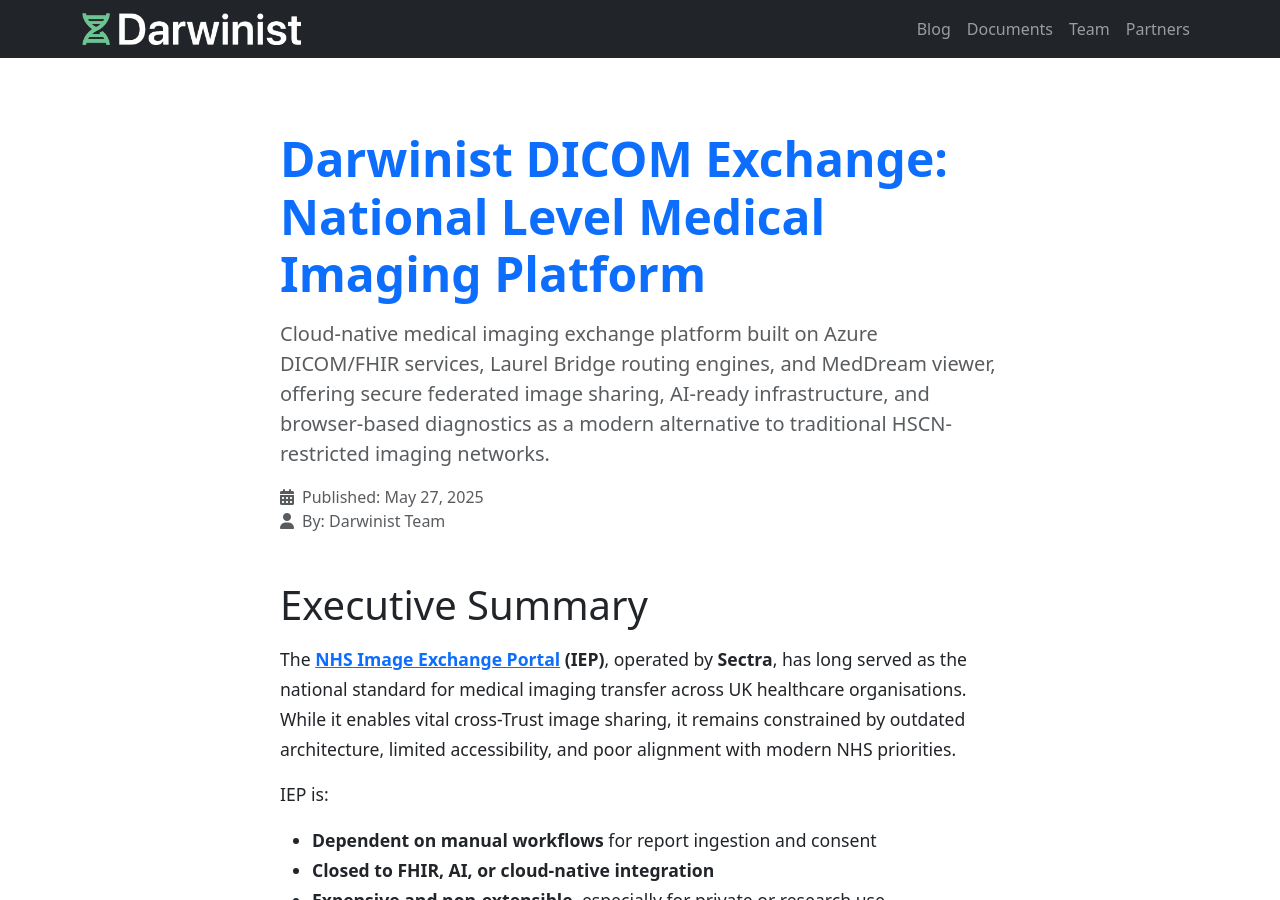
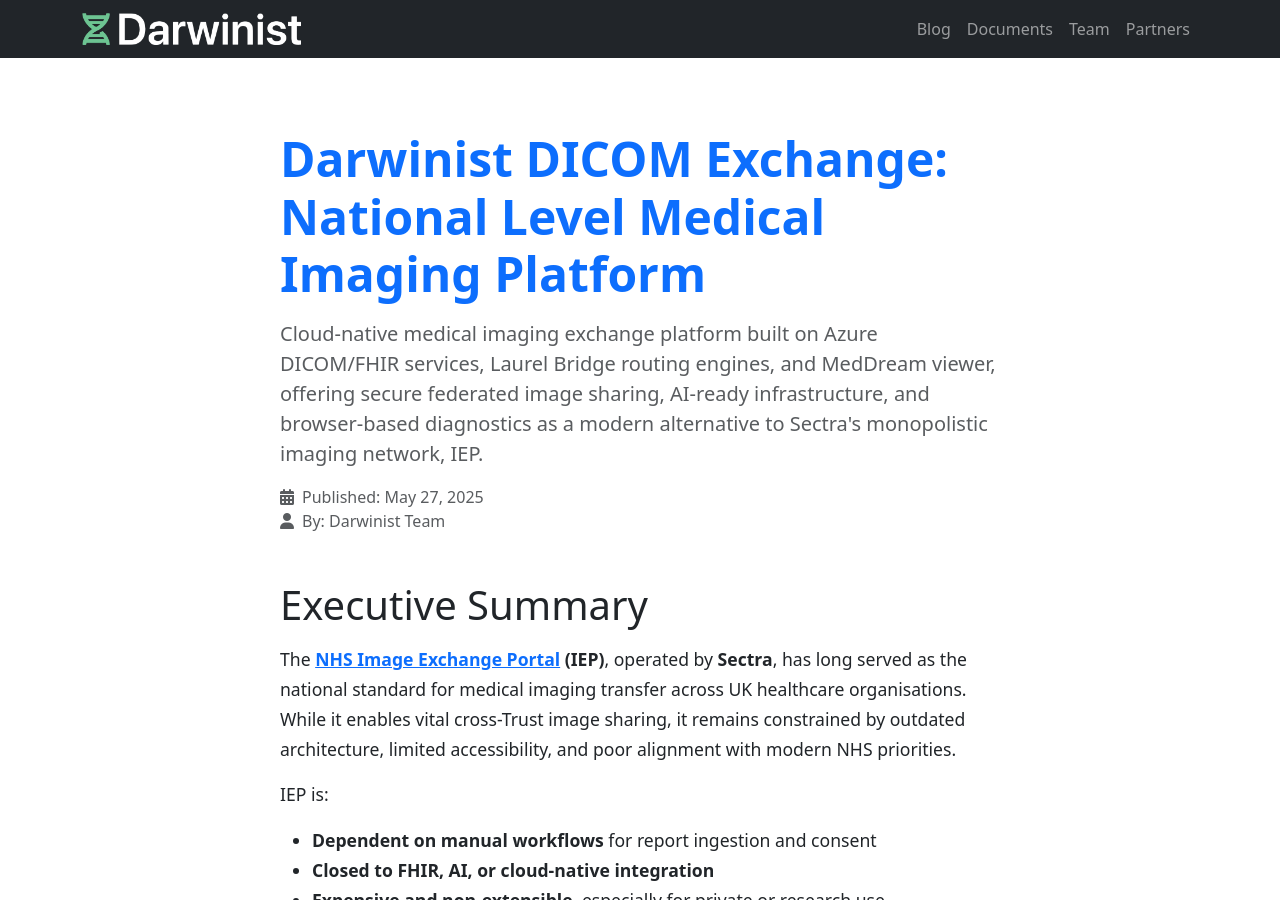
Before and after one commit to darwinist-io/darwinist-io.github.io, a Jekyll site: the page built from _docs/Darwinist DICOM Exchange.md, in a window 1280 px wide and 900 px high. Built offline with Jekyll 4.4.1, drawn with Linux system fonts in a browser that asks for light colours.

Commit message:
fixed meddream

```diff
--- a/_docs/Darwinist DICOM Exchange.md
+++ b/_docs/Darwinist DICOM Exchange.md
@@ -1,7 +1,7 @@
 ---
 layout: document
 title: "Darwinist DICOM Exchange: National Level Medical Imaging Platform"
-subtitle: "Cloud-native medical imaging exchange platform built on Azure DICOM/FHIR services, Laurel Bridge routing engines, and MedDream viewer, offering secure federated image sharing, AI-ready infrastructure, and browser-based diagnostics as a modern alternative to traditional HSCN-restricted imaging networks."
+subtitle: "Cloud-native medical imaging exchange platform built on Azure DICOM/FHIR services, Laurel Bridge routing engines, and MedDream viewer, offering secure federated image sharing, AI-ready infrastructure, and browser-based diagnostics as a modern alternative to Sectra's monopolistic imaging network, IEP."
 date: 2025-05-27
 author: "Darwinist Team"
 tags: ["DICOM", "Medical Imaging", "NHS", "Cloud Technology", "FHIR", "Healthcare Infrastructure", "AI Integration"]
--- a/partners.markdown
+++ b/partners.markdown
@@ -26,7 +26,7 @@
         - Certified for diagnostic use, including CT, MRI, CR, DX, US, PET, NM, XA, RF & Mammo.
         - Seamless integration with PACS and VNA systems
     close_text: |
-        Spun out of Softneta in 2024, and  aquired by German radiology information systems developer medavis. medDream continues to lead in zero footprint medical imaging viewers.
+        medDream leads in zero footprint medical imaging viewer technology for a wide variety of use cases.
     logo: /assets/meddream.png
     link: https://meddream.com/
     background_image: /assets/kaunas-main.jpeg
```
Also changed, not shown: assets/1747901653853.jpeg (added).
